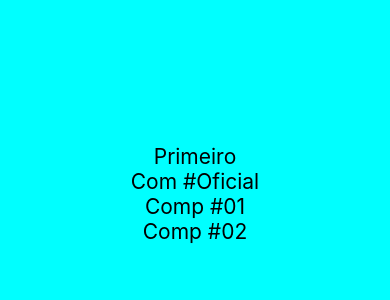
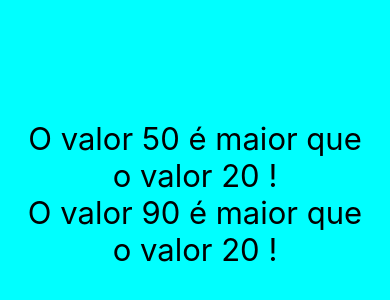
Before and after one commit to GabrielleEmanoela/rnLab, a React Native app: screen / in a window 390 px wide. Shown: the part 228-528 px from the top of the page. Built offline with nearby package versions, Linux system fonts and the light colour scheme.

Commit message:
Componente com Propriedades.

```diff
--- a/src/App.js
+++ b/src/App.js
@@ -1,15 +1,17 @@
 import React from 'react';
 import { View, StyleSheet } from 'react-native';
-
+import BiggerNumber from './components/BiggerNumber';
 import X, { Comp1, Comp2 } from './components/Multi';
 import Primeiro from './components/First_comp';
 
 export default () => (
   <View style={style.App}>
-    <Primeiro />
+    <BiggerNumber max="50" min="20" />
+    <BiggerNumber max="90" min="20" />
+    {/*<Primeiro />
     <X />
     <Comp1 />
-    <Comp2 />
+  <Comp2 />*/}
   </View>
 );
 const style = StyleSheet.create({
@@ -19,5 +21,6 @@ const style = StyleSheet.create({
     /*  flex: 1/Flex significa que ele pode ocupar a tela inteira*/
     justifyContent: 'center', //Significa que no eixo da coluna ele vai pro centro
     alignItems: 'center', // Signica que na linha ele vai pro centro.
+    padding: 20,
   },
 });
--- /dev/null
+++ b/src/components/BiggerNumber.js
@@ -0,0 +1,12 @@
+import React from 'react';
+import { Text } from 'react-native';
+import Style from './Sytle';
+
+export default (parametro) => {
+  console.warn(parametro);
+  return (
+    <Text style={Style.textStyle}>
+      O valor {parametro.max} é maior que o valor {parametro.min} !
+    </Text>
+  );
+};
--- a/src/components/Sytle.js
+++ b/src/components/Sytle.js
@@ -2,6 +2,7 @@ import { StyleSheet } from 'react-native';
 
 export default StyleSheet.create({
   textStyle: {
-    fontSize: 21,
+    fontSize: 31,
+    textAlign: 'center',
   },
 });
```
